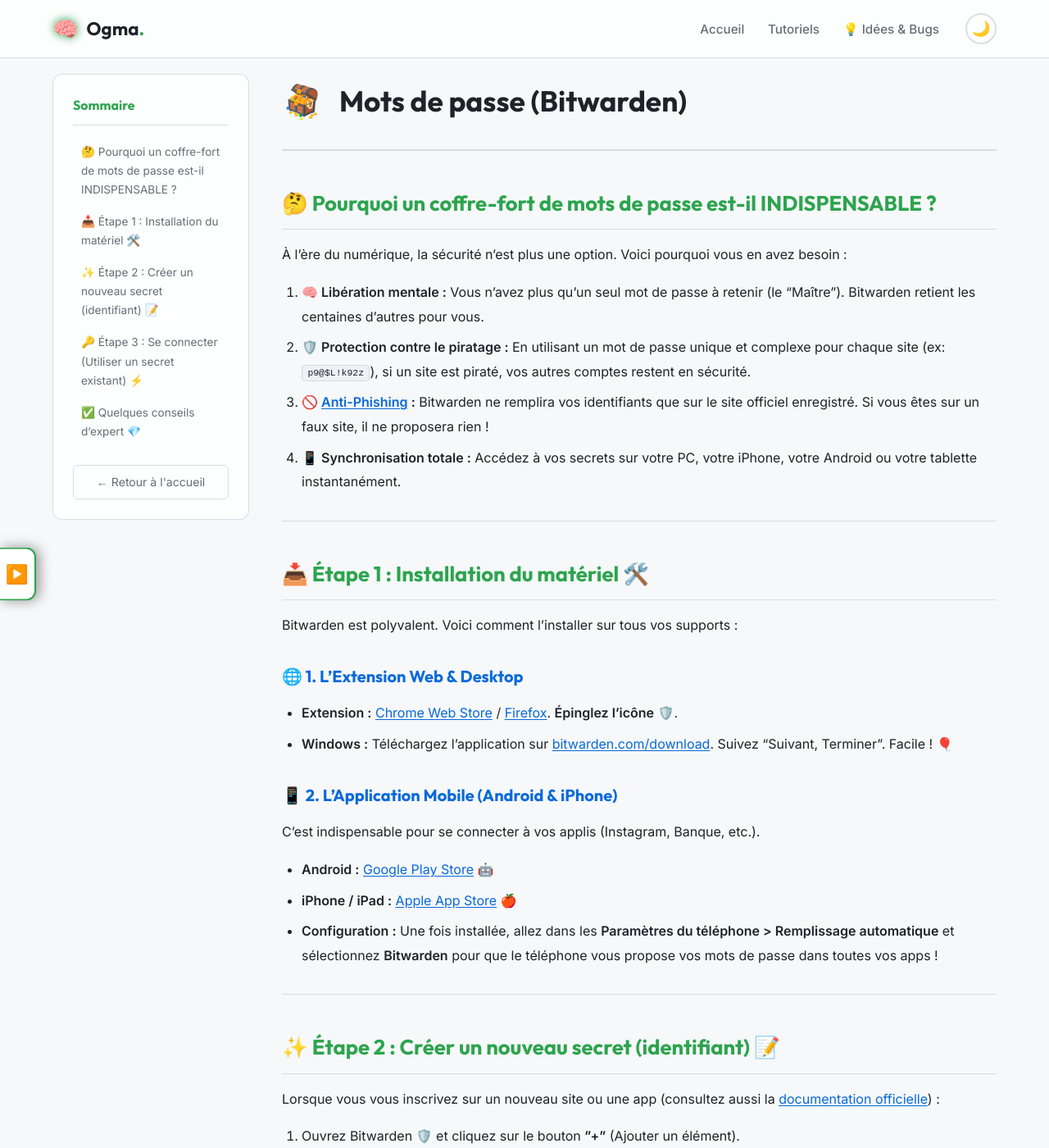
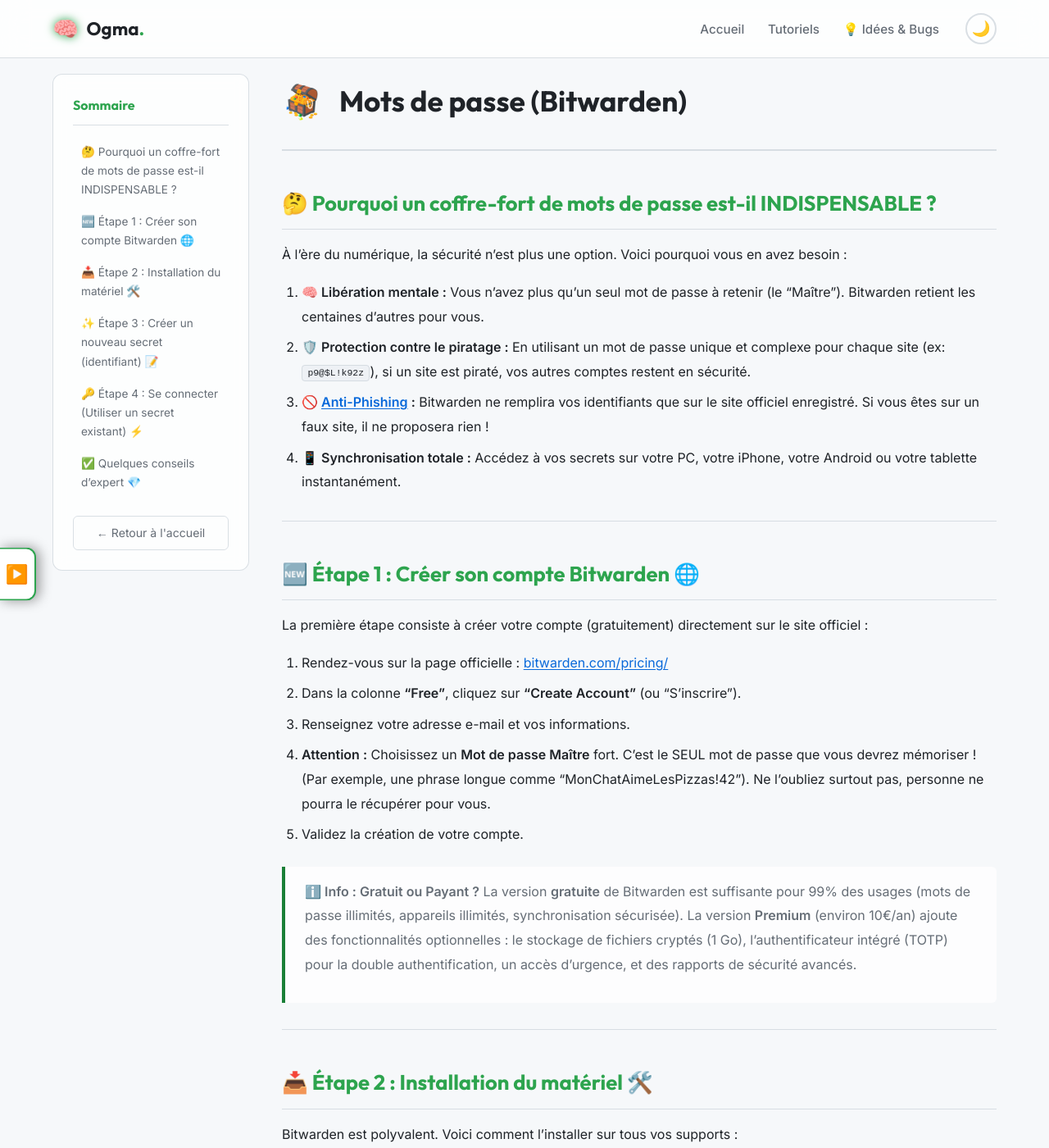
Before and after one commit to ogma-info/ogma-info.github.io, a Jekyll site: the page built from _tutoriels/tuto_bitwarden.md, in a window 1280 px wide and 1400 px high. Shown: the whole window at 82% size. Built offline with Jekyll 4.4.1, drawn with Linux system fonts in a browser that asks for light colours; some of the changed text lies outside the part shown.

Commit message:
feat: add content

```diff
--- a/_tutoriels/tuto_bitwarden.md
+++ b/_tutoriels/tuto_bitwarden.md
@@ -18,7 +18,23 @@
 
 ---
 
-## 📥 Étape 1 : Installation du matériel 🛠️
+## 🆕 Étape 1 : Créer son compte Bitwarden 🌐
+
+La première étape consiste à créer votre compte (gratuitement) directement sur le site officiel :
+
+1. Rendez-vous sur la page officielle : [bitwarden.com/pricing/](https://bitwarden.com/pricing/)
+2. Dans la colonne **"Free"**, cliquez sur **"Create Account"** (ou "S'inscrire").
+3. Renseignez votre adresse e-mail et vos informations.
+4. **Attention :** Choisissez un **Mot de passe Maître** fort. C'est le SEUL mot de passe que vous devrez mémoriser ! (Par exemple, une phrase longue comme "MonChatAimeLesPizzas!42"). Ne l'oubliez surtout pas, personne ne pourra le récupérer pour vous.
+5. Validez la création de votre compte.
+
+> **ℹ️ Info : Gratuit ou Payant ?**
+> La version **gratuite** de Bitwarden est suffisante pour 99% des usages (mots de passe illimités, appareils illimités, synchronisation sécurisée).
+> La version **Premium** (environ 10€/an) ajoute des fonctionnalités optionnelles : le stockage de fichiers cryptés (1 Go), l'authentificateur intégré (TOTP) pour la double authentification, un accès d'urgence, et des rapports de sécurité avancés.
+
+---
+
+## 📥 Étape 2 : Installation du matériel 🛠️
 
 Bitwarden est polyvalent. Voici comment l'installer sur tous vos supports :
 
@@ -53,7 +69,7 @@
 
 ---
 
-## 🔑 Étape 3 : Se connecter (Utiliser un secret existant) ⚡
+## 🔑 Étape 4 : Se connecter (Utiliser un secret existant) ⚡
 
 ### 💻 Sur Ordinateur :
 1.  **L'indicateur :** Un chiffre (ex: "1" ou "2") s'affiche sur l'icône 🛡️.
--- a/assets/css/style.css
+++ b/assets/css/style.css
@@ -304,7 +304,7 @@
   #main-sidebar { display:block; z-index: 1200; transform: translateX(-100%); transition: transform 0.4s ease; }
   #main-sidebar:not(.sidebar-closed) { transform: translateX(0); }
   body.sidebar-open #main-content { margin-left: 0; }
-  #sidebar-toggle { display: flex; }
+  #sidebar-toggle { display: none; }
 }
 @media (max-width:480px) {
   .hero-actions { flex-direction:column; width:100%; }
```
Also changed, not shown: other parts of _tutoriels/tuto_bitwarden.md (+1 -1 lines), _tutoriels/tuto_navigateur.md (+2 -0 lines), _tutoriels/tuto_phishing.md (+2 -0 lines).
